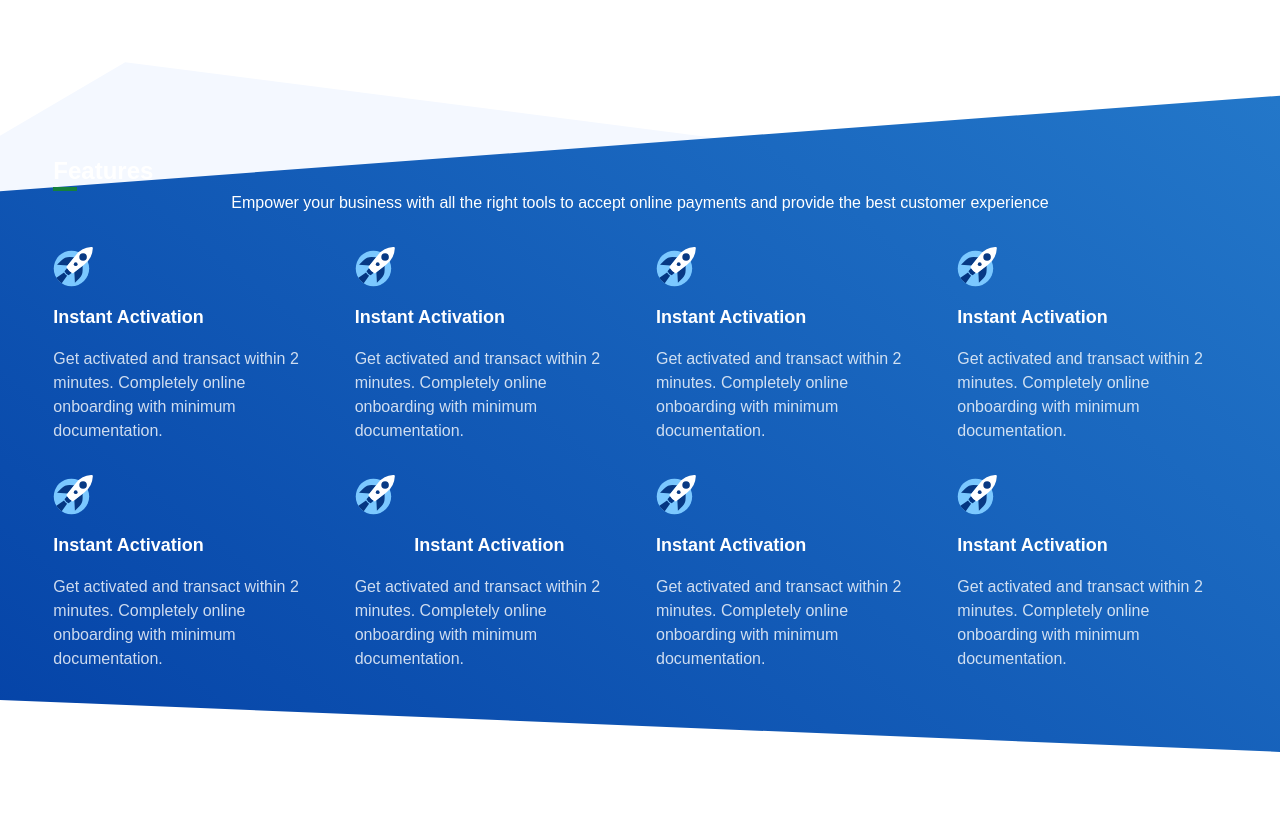
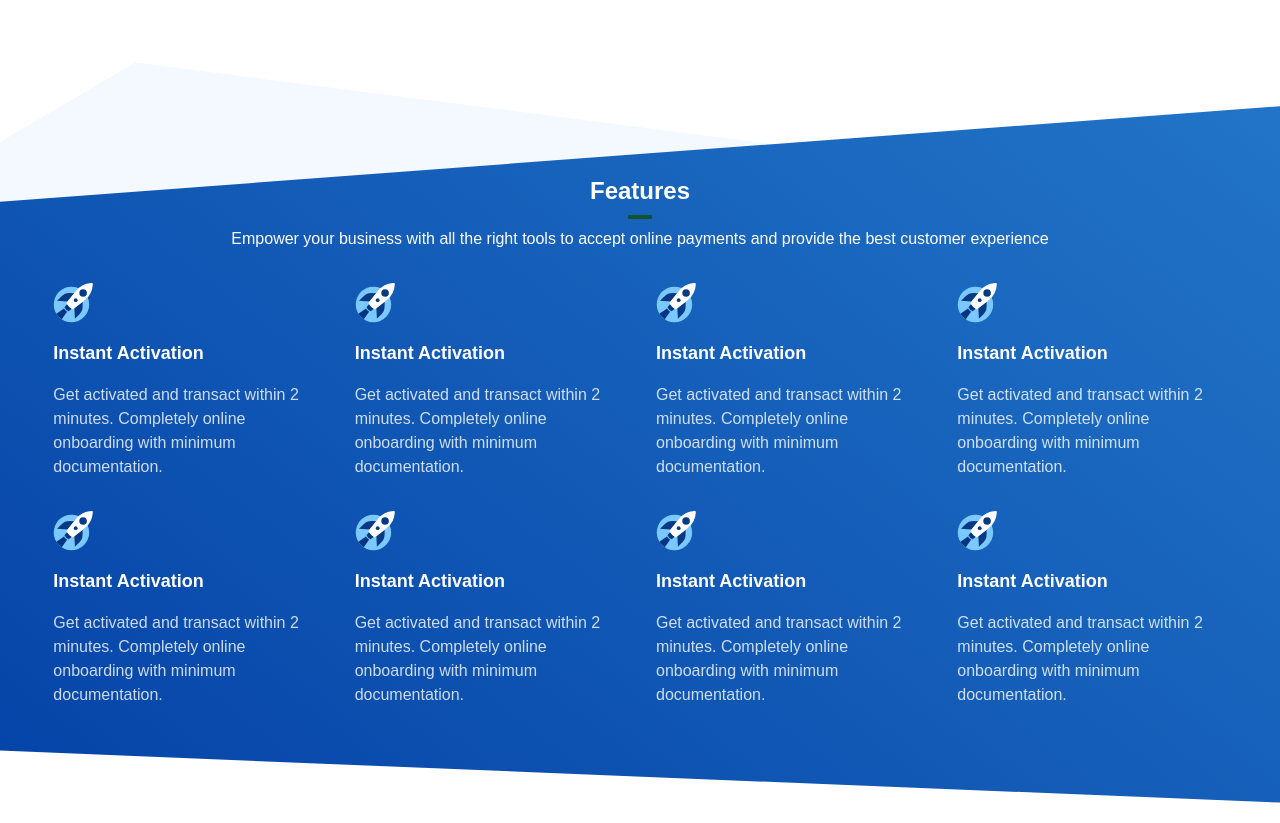
Before and after one commit to adarshtiwari2027/razorpay, a website built with Vite: page index.html in a window 1280 px wide. Shown: the part 4378-5201 px from the top of the page. Before the commit the page ends 5145 px from the top, so only its background shows below. Built offline with nearby package versions, Linux system fonts and the light colour scheme; files whose address does not match are found by name.

Commit message:
FINAL BLUE CORE SESSION

```diff
--- a/index.html
+++ b/index.html
@@ -8,7 +8,15 @@
     <script src="https://unpkg.com/feather-icons"></script>
     <link rel="stylesheet" href="style.css">
     <title>RAZORPAY -Best online</title>
+    <style>
+        .corefeaturesection {
+            background-size: 100% 100%;
+            padding-top: 12rem;
+            padding-bottom: 12rem;
+        }
+    </style>
 </head>
+
 
 <body class="overflow-x-hidden">
 
@@ -615,12 +623,14 @@
         </div>
     </section>
     <!--BLUE SECTION WALI IMAGES-->
-    <section class="w-full  bg-[url(/images/core-features-sectionBg.svg)] bg-no-repeat bg-cover mt-14 relative  py-24">
-        <div class="mx-auto w-11/12 max-w-[1080px ]relative  ">
+    <section class="w-full  bg-[url(/images/core-features-sectionBg.svg)] bg-no-repeat bg-cover mt-14 relative  py-24 corefeaturesection">
+        <div class="mx-auto w-11/12 max-w-[1080px ] relative  py-5">
+            <div class=" flex flex-col items-center gap-2">
+                <h2 class="font-mullish font-bold  text-2xl  text-center text-white">Features</h2>
+                <div class="w-6 h-1 bg-green-900 "></div>
 
-            <h2 class="font-mullish font-bold  text-2xl   text-white">Features</h2>
-            <div class="w-6 h-1 bg-green-700"></div>
-            <p class="font-mullish text-center max-w-[-450px] text-white mx-auto">Empower your business with all the right tools to accept online payments and provide the best customer experience</p>
+                <p class="font-mullish text-center max-w-[-450px] text-white mx-auto">Empower your business with all the right tools to accept online payments and provide the best customer experience</p>
+            </div>
             <div class="grid grid-cols-4 gap-[2rem]  mt-8">
                 <!--card 1-->
                 <div class=" flex gap-4 flex-col">
@@ -658,7 +668,7 @@
                 <!--card 6-->
                 <div class=" flex gap-4 flex-col">
                     <img src="./images/instant-activation-icon.svg" class="w-10 h-10" alt="">
-                    <h3 class="font-mullish font-bold  text-lg  text-center text-white ">Instant Activation</h3>
+                    <h3 class="font-mullish font-bold  text-lg   text-white ">Instant Activation</h3>
                     <p class="font-mullish text-white opacity-80">Get activated and transact within 2 minutes. Completely online onboarding with minimum documentation.</p>
                 </div>
                 <!--card 7-->
```
